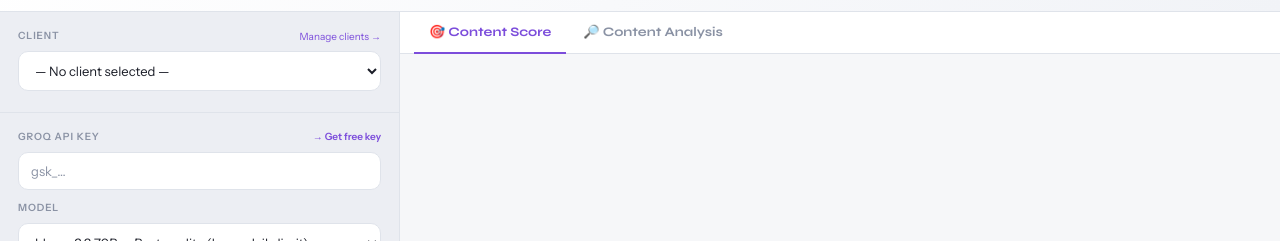
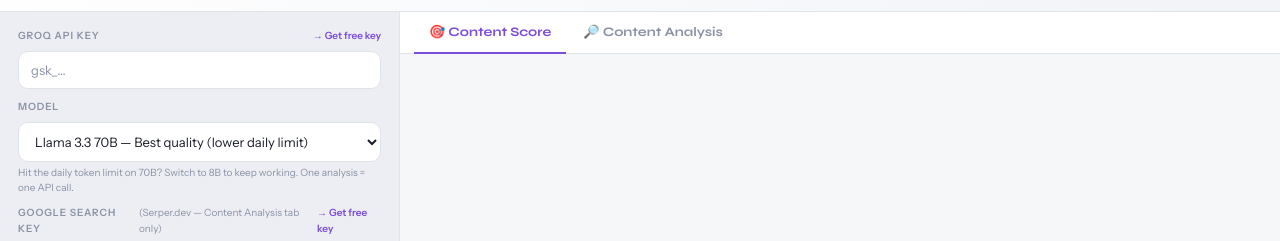
Before and after one commit to shubhayan01/EEAT-CHECKER, a plain HTML site: page index.html in a window 1280 px wide. Shown: the part 64-305 px from the top of the page. Drawn offline with Linux system fonts and the light colour scheme.

Commit message:
Remove client management UI elements
Removed client management section from the HTML.

```diff
--- a/index.html
+++ b/index.html
@@ -439,13 +439,7 @@ body{background:var(--bg);color:var(--text);font-family:'Instrument Sans',sans-s
 <div class="app">
   <div class="left">
 
-    <div class="ls">
-      <div class="lbl">Client <span class="hdr-actions"><button class="mini-link" onclick="openClientMgr()">Manage clients →</button></span></div>
-      <div class="client-bar">
-        <select class="key-input" id="clientSelect" onchange="applyClient()"></select>
-      </div>
-      <div class="meta" id="clientMeta"></div>
-    </div>
+
 
     <div class="ls">
       <label class="lbl">Groq API Key <a href="https://console.groq.com/keys" target="_blank">→ Get free key</a></label>
```
